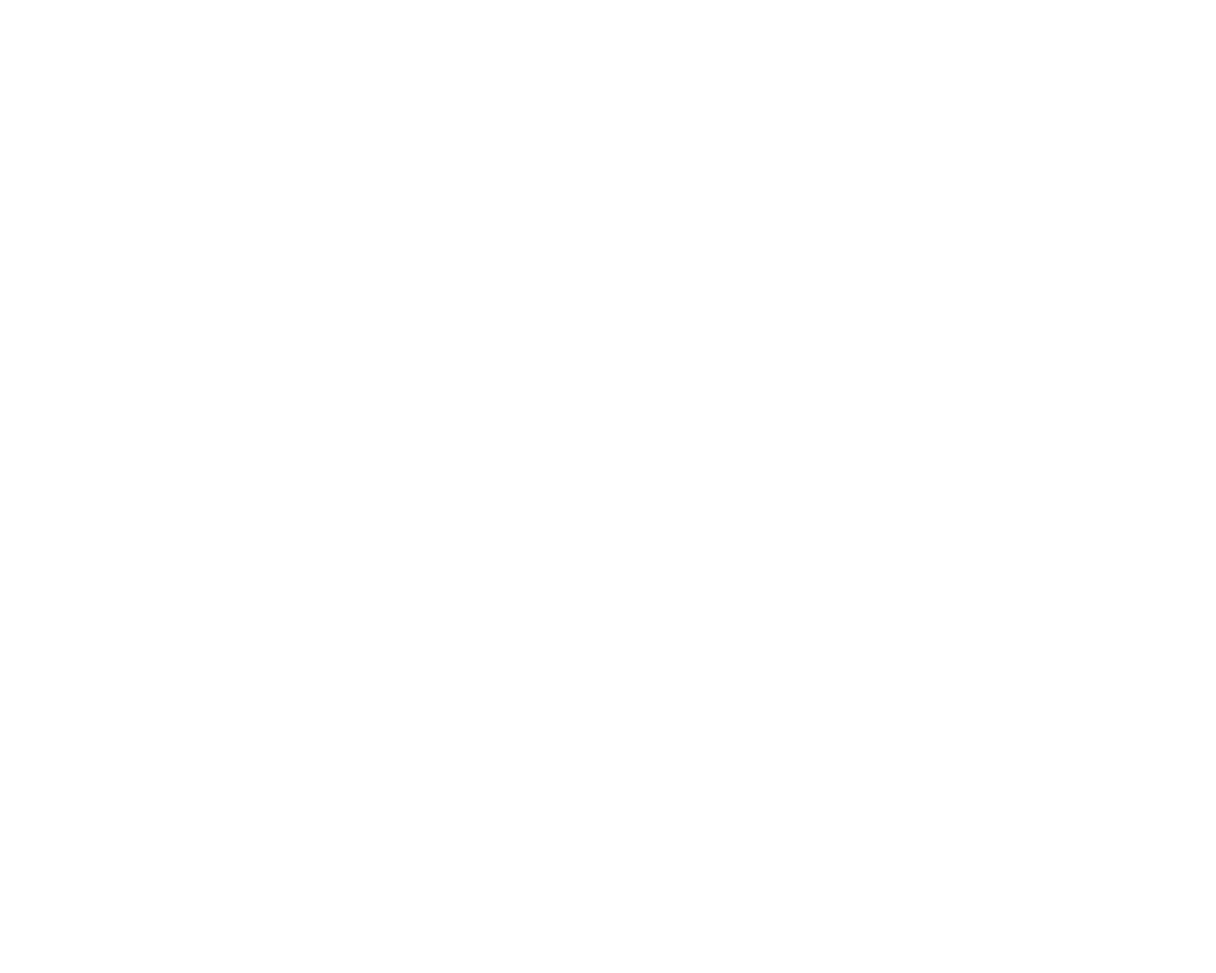
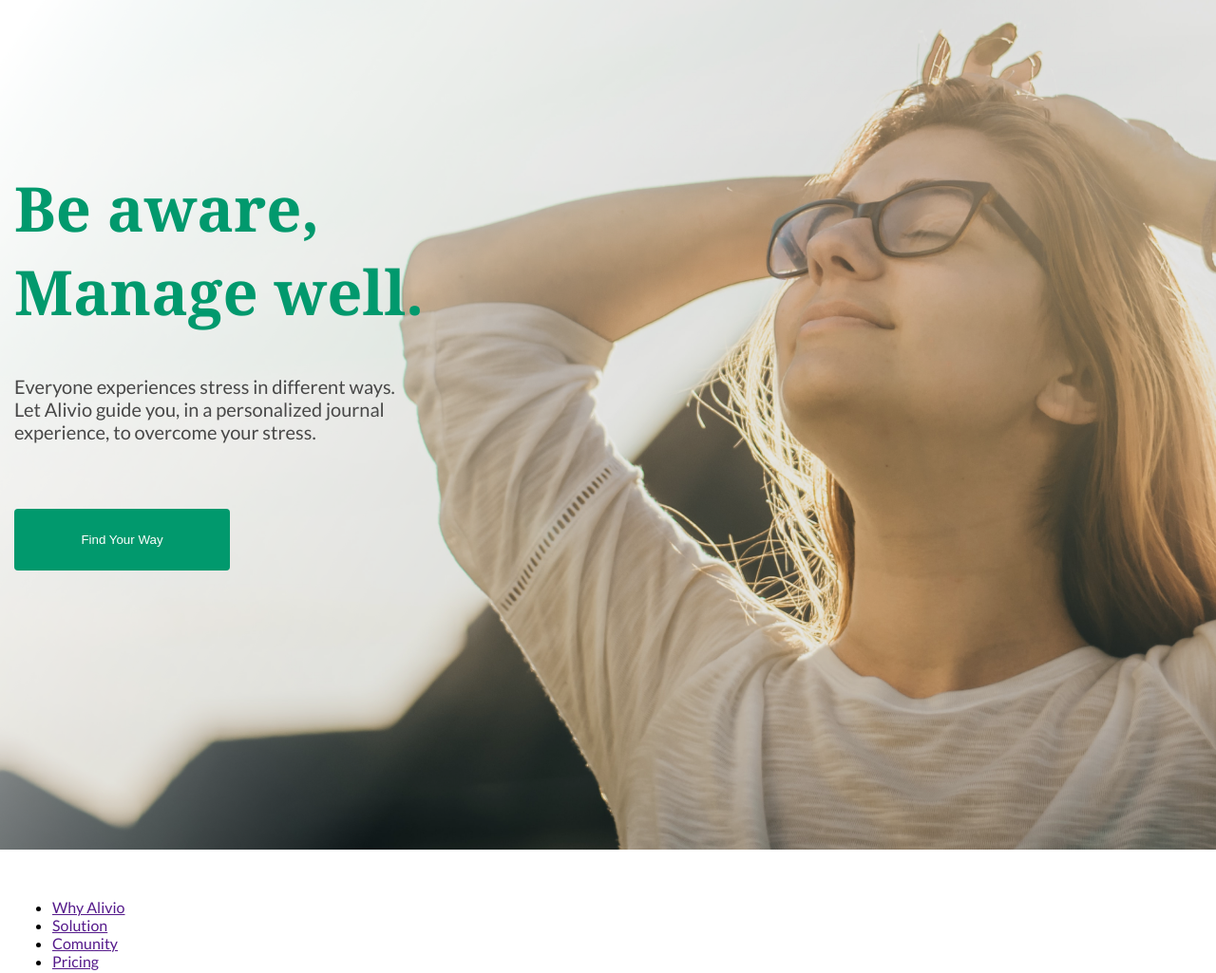
Before and after one commit to menykt/site_2_portfolio, a plain HTML site: page index.html in a window 1280 px wide. Shown: the whole page at 95% size. Before the commit the page ends 800 px from the top, so only its background shows below. Drawn offline with Linux system fonts and the light colour scheme.

Commit message:
Шапка

```diff
--- a/css/main.css
+++ b/css/main.css
@@ -0,0 +1,50 @@
+@import url('https://fonts.googleapis.com/css2?family=Lato&display=swap');
+html {
+    box-sizing: border-box;
+}
+*, *::before, *::after {
+    box-sizing: inherit;
+}
+body {
+    margin: 0;
+    font-family: 'Lato', sans-serif;
+}
+.container {
+    max-width: 1370px;
+    width: 100%;
+    margin: 0 auto;
+    padding: 0 15px;
+}
+.header {
+    min-height: 895px;
+    background-image: url(../img/AlivioBG.png);
+    background-position: center; /* центирование */
+    background-repeat: no-repeat;
+    background-size: cover;
+}
+.header h1 {
+    font-size: 65px;
+    font-weight: bold;
+    font-family: 'Georgia', serif;
+    color: #01996D;
+    max-width: 440px;
+    margin-top: 0;
+    padding-top: 175px;
+}
+.header p {
+    font-size: 20px;
+    max-width: 420px;
+    height: 123px;
+    margin-bottom: 18px;
+    color: #484848;
+}
+.header button {
+    width: 227px;
+    height: 65px;
+    border-radius: 4px;
+    padding: 20px 50px;
+    background-color: #01996D;
+    color: #fff;
+    border: none;
+    cursor: pointer;
+}
--- a/index.html
+++ b/index.html
@@ -5,9 +5,28 @@
     <meta http-equiv="X-UA-Compatible" content="IE=edge">
     <meta name="viewport" content="width=device-width, initial-scale=1.0">
     <link rel="stylesheet" href="css/main.css">
-    <title>site_2_portfolio</title>
+    <title>Avilio</title>
 </head>
 <body>
-
+    <!-- Шапка -->
+    <header class="header">
+        <div class="container">
+            <h1>Be aware, Manage well.</h1>
+            <p>Everyone experiences stress in different ways. Let Alivio guide you, in a personalized journal experience, to overcome your stress.</p>
+            <button>Find Your Way</button>
+        </div>
+    </header>
+<!-- Подвал -->
+    <footer class="footer">
+        <div class="container">
+            <img src="img/Logo_wite.svg" alt="Alivio" class="logo">
+            <ul>
+                <li><a href="">Why Alivio</a></li>
+                <li><a href="">Solution</a></li>
+                <li><a href="">Comunity</a></li>
+                <li><a href="">Pricing</a></li>
+            </ul>
+        </div>
+    </footer>
 </body>
 </html>
```
Also changed, not shown: img/AlivioBG.png (added), img/Logo_green.svg (added), img/Logo_wite.svg (added).
